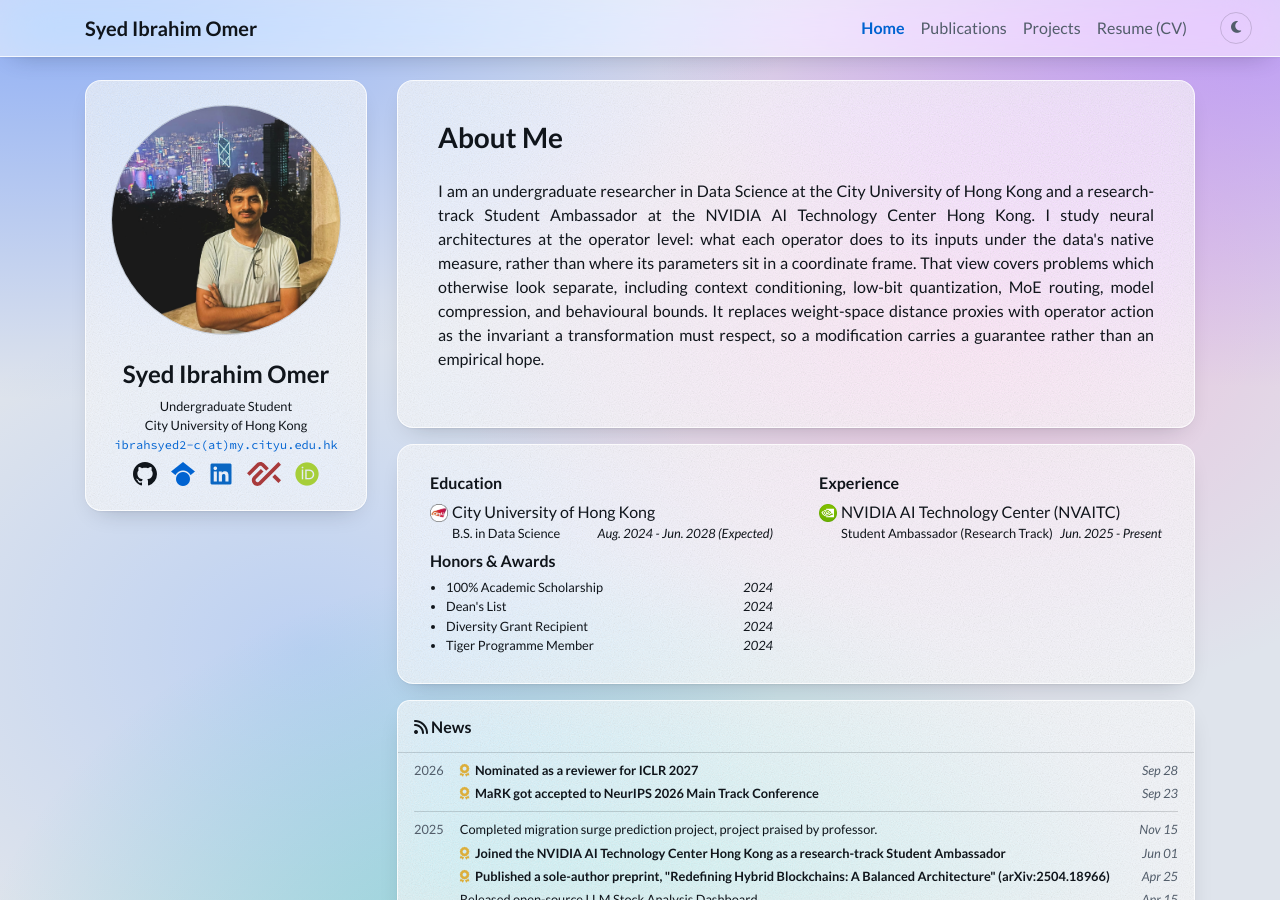
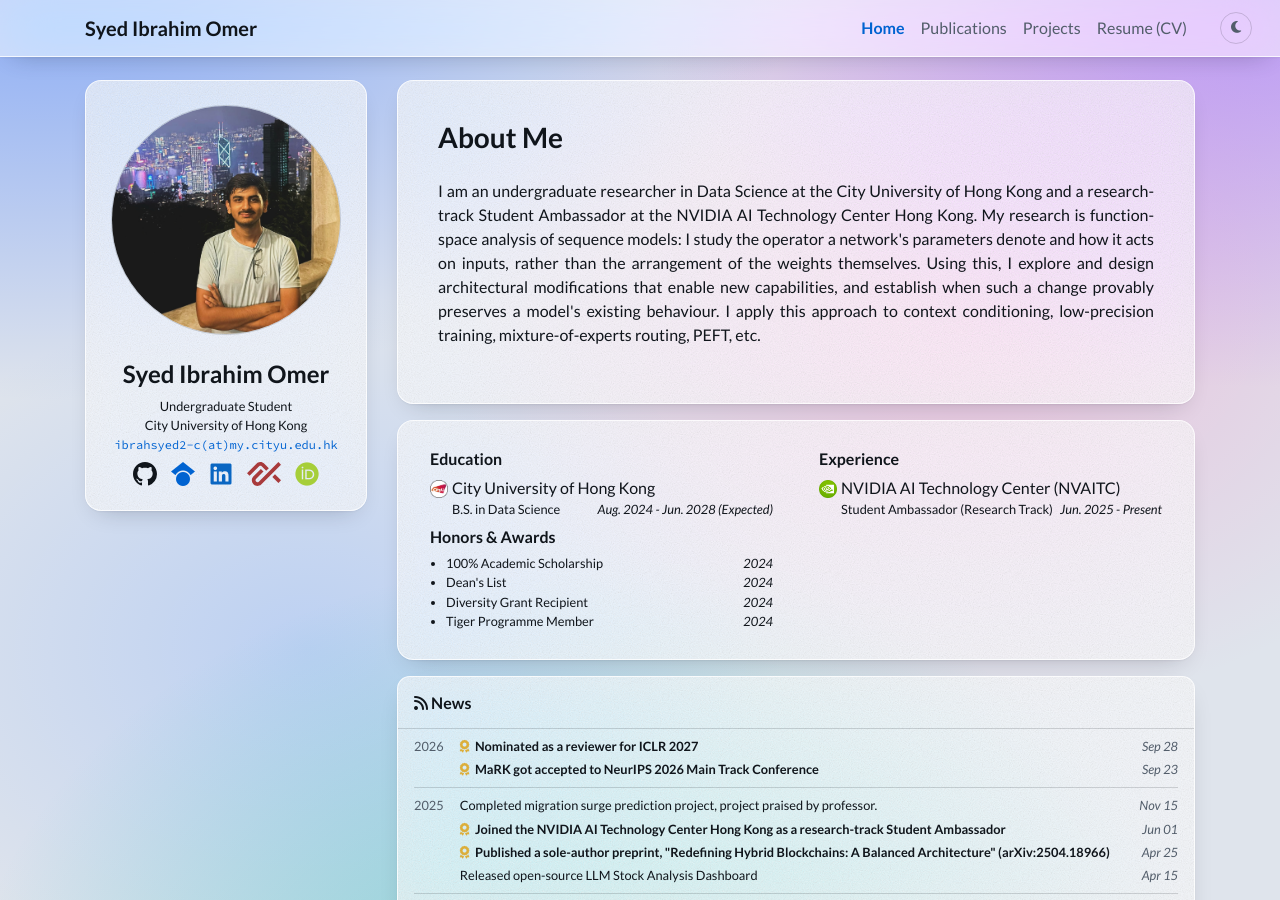
Before and after one commit to ibitec7/ibitec7.github.io, a Jekyll site: the page built from index.html, in a window 1280 px wide and 900 px high. Built offline with Jekyll 4.4.1, drawn with Linux system fonts in a browser that asks for light colours; nearby versions of some CDN libraries; a style sheet for code colours, icons or effects is not loaded.

Commit message:
Bio: name the research as function-space analysis of sequence models

```diff
--- a/_data/profile.yml
+++ b/_data/profile.yml
@@ -23,7 +23,7 @@ orcid: 0009-0004-6630-5402
 short_bio_text_justify: true
 short_bio: >-
   <p>
-    I am an undergraduate researcher in Data Science at the City University of Hong Kong and a research-track Student Ambassador at the NVIDIA AI Technology Center Hong Kong. I study neural architectures at the operator level: what each operator does to its inputs under the data's native measure, rather than where its parameters sit in a coordinate frame. That view covers problems which otherwise look separate, including context conditioning, low-bit quantization, MoE routing, model compression, and behavioural bounds. It replaces weight-space distance proxies with operator action as the invariant a transformation must respect, so a modification carries a guarantee rather than an empirical hope.
+    I am an undergraduate researcher in Data Science at the City University of Hong Kong and a research-track Student Ambassador at the NVIDIA AI Technology Center Hong Kong. My research is function-space analysis of sequence models: I study the operator a network's parameters denote and how it acts on inputs, rather than the arrangement of the weights themselves. Using this, I explore and design architectural modifications that enable new capabilities, and establish when such a change provably preserves a model's existing behaviour. I apply this approach to context conditioning, low-precision training, mixture-of-experts routing, PEFT, etc.
   </p>
 
 portrait_url: /assets/images/photos/portrait.jpg
```
Also changed, not shown: logs/WORKLOG.md (+6 -0 lines).
